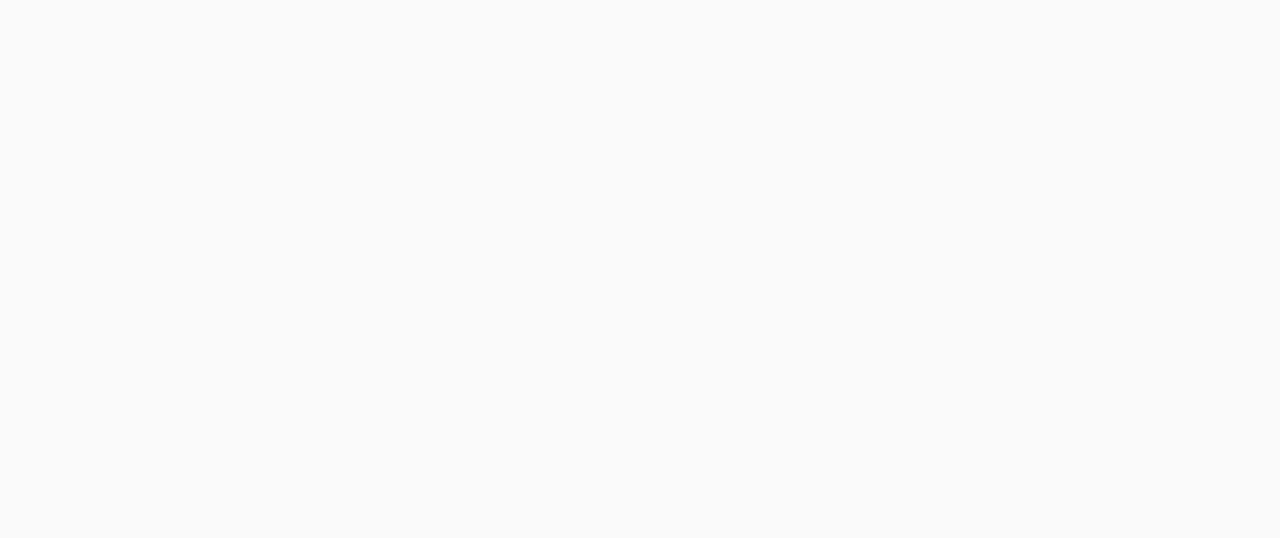
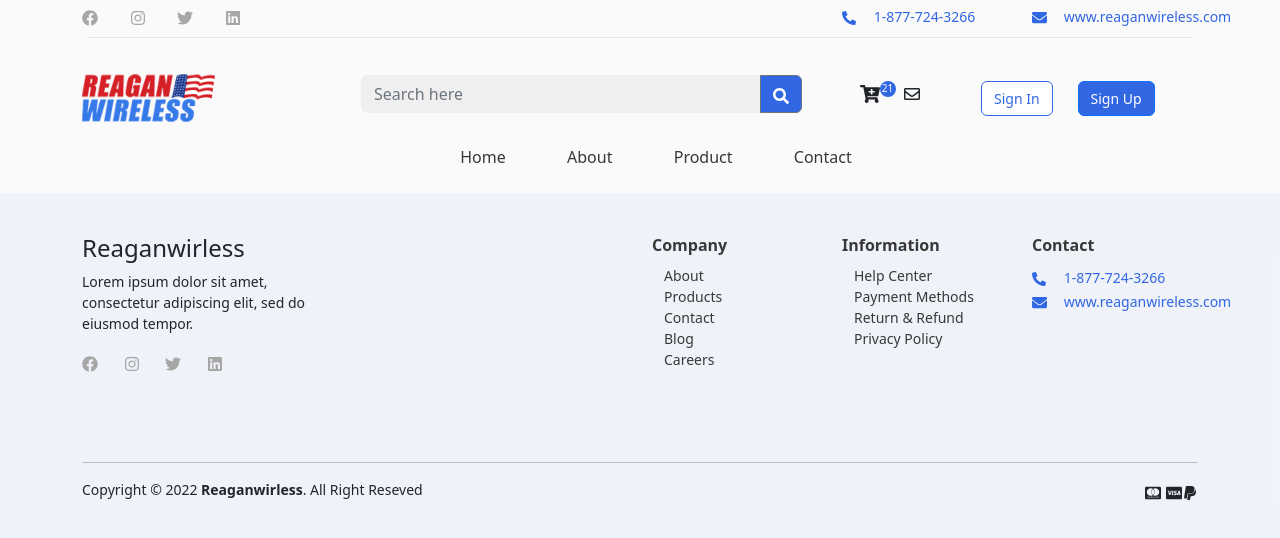
Before and after one commit to AliAon/reagenwireless, a React (Create React App) app: page /singin in a window 1280 px wide. Before the commit this address had no page. Shown: the top 538 px of the page. Built offline with nearby package versions, Linux system fonts and the light colour scheme.

Commit message:
header links updated desktop

```diff
--- a/src/App.js
+++ b/src/App.js
@@ -3,12 +3,16 @@ import './App.css';
 import About from './pages/About';
 import Contact from './pages/Contact';
 import Home from './pages/Home';
+import SignIn from './pages/SignIn';
+import SignUp from './pages/SignUp';
 function App() {
   return (
     <Routes>
       <Route path='/'      element={ <Home/>}/>
       <Route path='/about'      element={<About/>}/>
       <Route path='/contact'      element={<Contact/>}/>
+      <Route path='/singin'      element={<SignIn/>}/>
+      <Route path='/singup'      element={<SignUp/>}/>
       </Routes>
 
   );
--- a/src/common/Footer.js
+++ b/src/common/Footer.js
@@ -20,7 +20,7 @@ const Footer = () => {
                   <div>
                     <Row>
                       <Col lg={7}>
-                         <SocialLinks />
+                      <SocialLinks  iconwidth={2} color="#A7A7A7" />
                       </Col>
                     </Row>
                   </div>
@@ -49,8 +49,8 @@ const Footer = () => {
           </Col>
           <Col lg={2}>
             <h5 className="footer__menu-title">Contact</h5>
-            <PhoneNo />
-            <EmailAddress />
+            <PhoneNo color="primary"  iconwidth={2}  icon-color="#3267E3" />
+            <EmailAddress color="primary" iconwidth={2} icon-color="#3267E3" />
           </Col>
         </Row>
         <Row >
--- a/src/components/Header/MiddleHeaderElements/SignIn.js
+++ b/src/components/Header/MiddleHeaderElements/SignIn.js
@@ -1,8 +1,11 @@
 import { Button, Col, Row } from "react-bootstrap"
 import {FaRegEnvelope} from "react-icons/fa"
+import { Link } from "react-router-dom"
 const SignIn=()=>{
     return(
-       <Button  className="button__sigin">Sign In</Button>
+       <Link to="/singin">
+        <Button  className="button__sigin">Sign In</Button>
+        </Link>
     )
 }
 export default SignIn
--- a/src/components/Header/MiddleHeaderElements/SignUp.js
+++ b/src/components/Header/MiddleHeaderElements/SignUp.js
@@ -1,7 +1,11 @@
 import { Button, Col, Row } from "react-bootstrap"
+import { Link } from "react-router-dom"
+
 const SignUp=()=>{
     return(
-       <Button className="button__signup">Sign Up</Button>
+        <Link to="/singup">
+          <Button className="button__signup">Sign Up</Button>
+       </Link>
     )
 }
 export default SignUp
--- /dev/null
+++ b/src/pages/SignIn.js
@@ -0,0 +1,29 @@
+import { Fragment } from "react";
+import { Container } from "react-bootstrap";
+import Footer from "../common/Footer";
+import Header from "../common/Header";
+import Categories from "../components/Home/Categories";
+import FeaturedProducts from "../components/Home/Featured Products";
+import FreshSale from "../components/Home/FreshSale";
+import HeroSlider from "../components/Home/HeroSlider";
+import NewArrival from "../components/Home/NewArrival";
+import OurCollections from "../components/Home/Our Collections";
+import Blog from "../components/Home/Blog";
+import TopRatedProduct from "../components/Home/TopRatedProduct";
+import CtaOne from "../components/Home/CtaOne";
+import Brand from "../common/Brand";
+
+const SignIn = () => {
+  return (
+    <Fragment>
+      <Header />
+      <main>
+        <Container>
+
+        </Container>
+      </main>
+      <Footer />
+    </Fragment>
+  );
+};
+export default SignIn;
--- /dev/null
+++ b/src/pages/SignUp.js
@@ -0,0 +1,29 @@
+import { Fragment } from "react";
+import { Container } from "react-bootstrap";
+import Footer from "../common/Footer";
+import Header from "../common/Header";
+import Categories from "../components/Home/Categories";
+import FeaturedProducts from "../components/Home/Featured Products";
+import FreshSale from "../components/Home/FreshSale";
+import HeroSlider from "../components/Home/HeroSlider";
+import NewArrival from "../components/Home/NewArrival";
+import OurCollections from "../components/Home/Our Collections";
+import Blog from "../components/Home/Blog";
+import TopRatedProduct from "../components/Home/TopRatedProduct";
+import CtaOne from "../components/Home/CtaOne";
+import Brand from "../common/Brand";
+
+const SignUp = () => {
+  return (
+    <Fragment>
+      <Header />
+      <main>
+        <Container>
+
+        </Container>
+      </main>
+      <Footer />
+    </Fragment>
+  );
+};
+export default SignUp;
```
Also changed, not shown: 1 other file (tests, documents, lock files or other folders).
